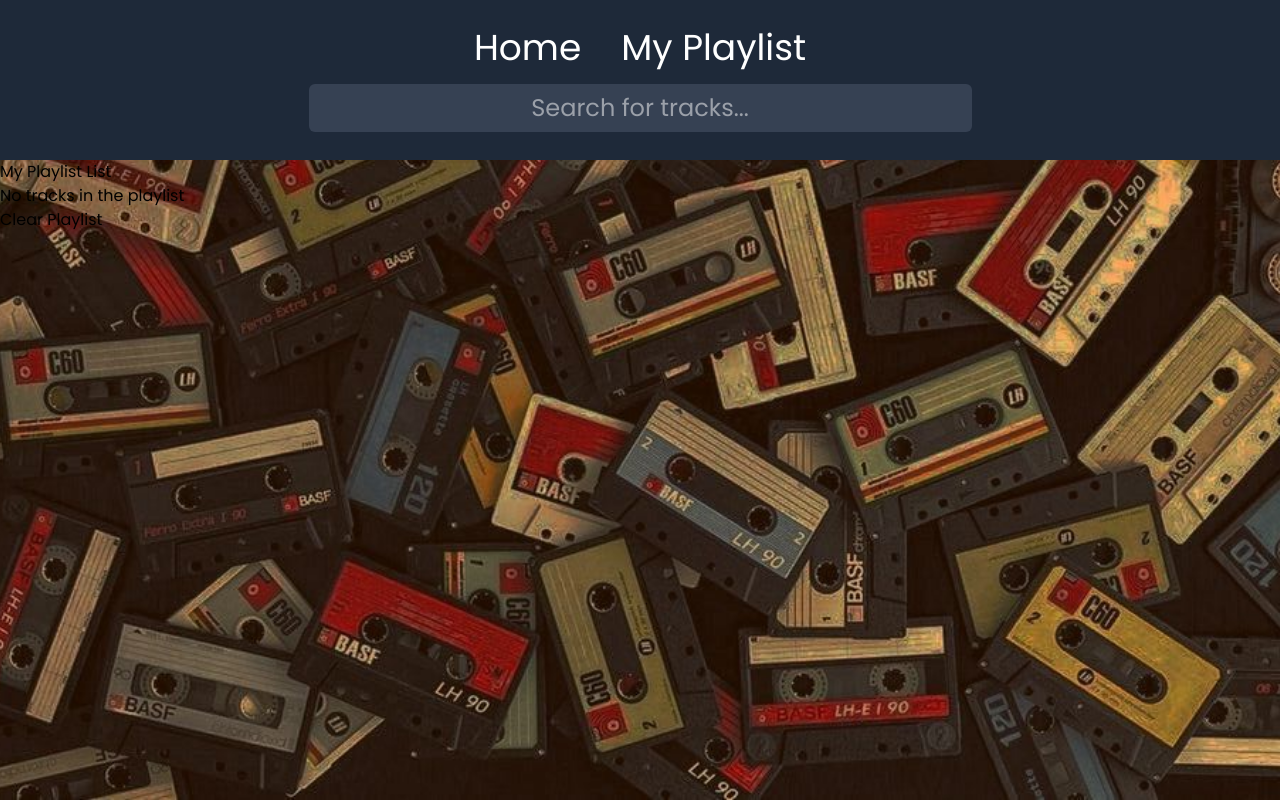
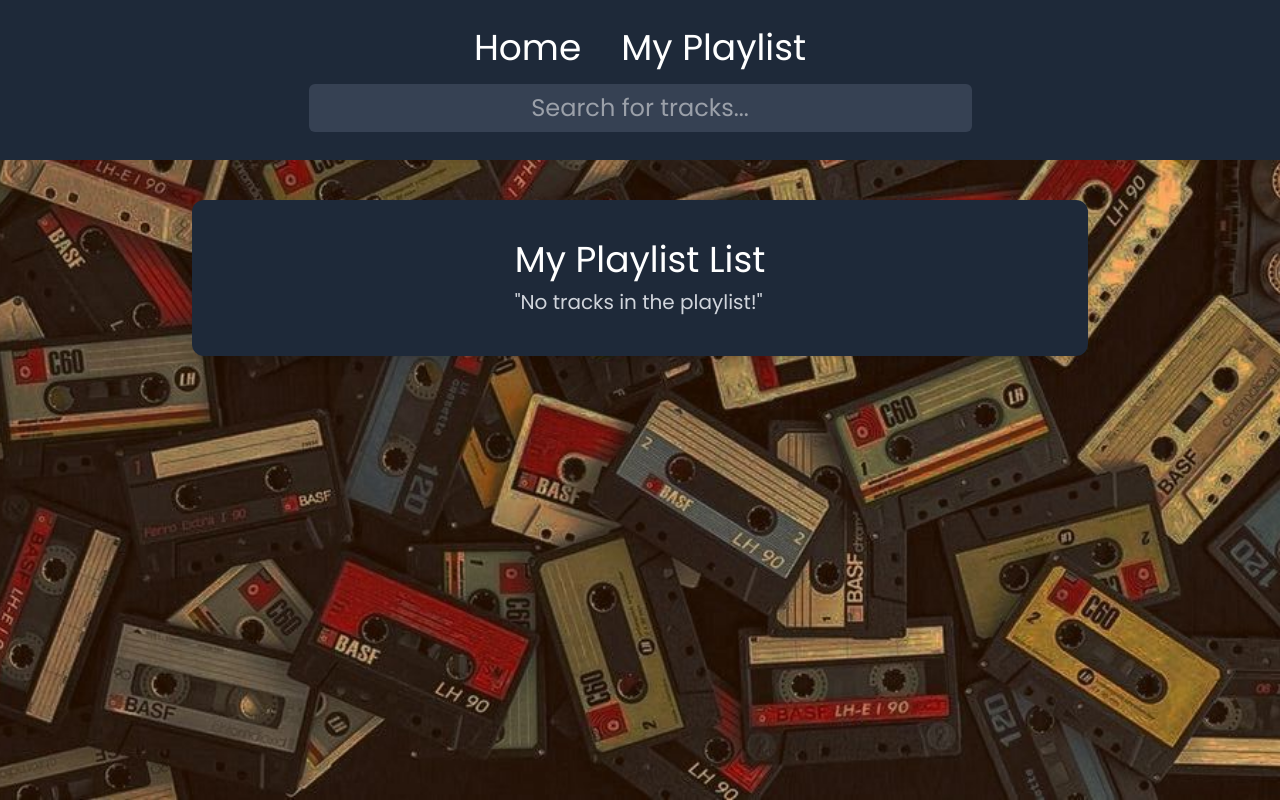
Before and after one commit to Rairohan/StackTrack, a React (Vite) app: page /playlist in a window 1280 px wide. Built offline with nearby package versions, Linux system fonts and the light colour scheme.

Commit message:
Tailwind added

```diff
--- a/src/components/PlaylistItem.jsx
+++ b/src/components/PlaylistItem.jsx
@@ -2,9 +2,9 @@
 export default function PlaylistItem({ track }) {
      const { removeTrack}= usePlaylist()
      return(
-            <div>
-                <li> {track.trackName} - {track.artistName}</li>
-                    <button onClick={()=>{removeTrack(track.trackId)}}>
+            <div className='flex flex-row items-center justify-between gap-20'>
+                <li className='text-2xl'> {track.trackName} - {track.artistName}</li>
+                    <button className="bg-red-500 hover:bg-red-700 text-white font-bold p-1 m-1 rounded-xl" onClick={()=>{removeTrack(track.trackId)}}>
                         Remove
                     </button>
             </div>
--- a/src/components/PlaylistList.jsx
+++ b/src/components/PlaylistList.jsx
@@ -4,16 +4,19 @@
     const {playlist,clearPlaylist} = usePlaylist();
   return (
     <div>
-      <h1>My Playlist List</h1>
+      <h1 className="text-4xl font-sans mb-2">My Playlist List</h1>
       {
-        playlist.length === 0 ? <p>No tracks in the playlist</p> : null
+        playlist.length === 0 ? <p className="text-xl text-gray-300">"No tracks in the playlist!"</p> : null
       }
       {
         playlist.map((track)=>(
           <PlaylistItem key={track.id} track={track} />
         ))
       }
-      <button onClick={()=>{clearPlaylist()}}>Clear Playlist</button>
+      {
+        playlist.length ===0 ? null : <button className="bg-red-500 hover:bg-red-700 text-white font-bold p-2 m-4 rounded-xl" onClick={()=>{clearPlaylist()}}>Clear Playlist</button>
+      }
+
     </div>
   );
 }
--- a/src/pages/Playlist.jsx
+++ b/src/pages/Playlist.jsx
@@ -1,8 +1,10 @@
 import PlaylistList from "../components/PlaylistList";
 export default function Playlist() {
     return (
-        <div>
-            <PlaylistList/>
+       <div className="bg-gray-800 text-white font-sans max-w-4xl mx-auto mt-10 p-10 rounded-xl shadow-lg">
+            <div className="flex flex-col items-center justify-center">
+                <PlaylistList/>
+            </div>
         </div>
 
     )
```
